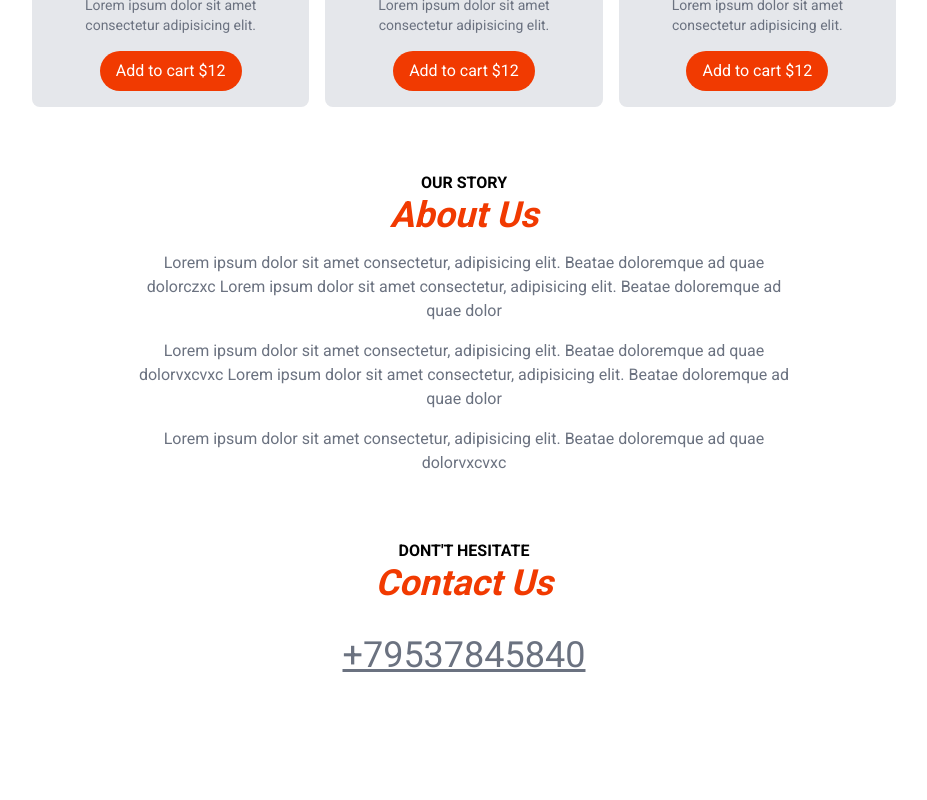
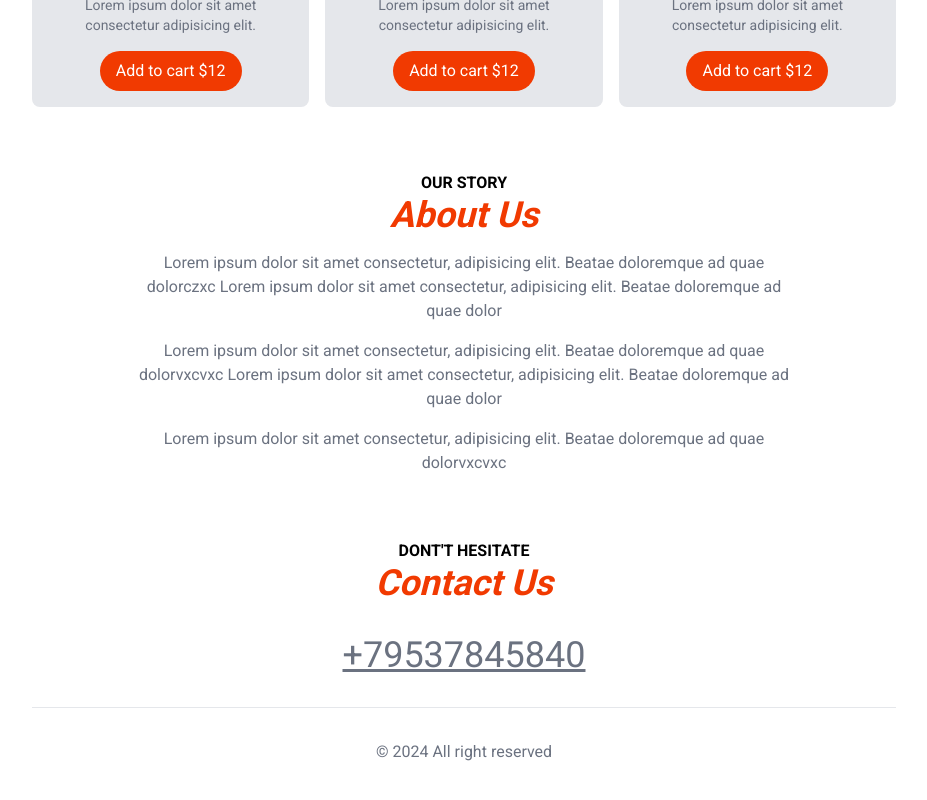
Before and after one commit to Rustam8953/pizza, a Next.js app: page / in a window 1280 px wide. Shown: the part 909-1709 px from the top of the page, without its empty margins (176-1103 px from the left). Before the commit the page ends 1632 px from the top, so only its background shows below. Built offline with nearby package versions, Linux system fonts and the light colour scheme.

Commit message:
Adding footer

```diff
--- a/src/app/page.js
+++ b/src/app/page.js
@@ -1,5 +1,6 @@
 import About from "@/components/layout/About";
 import Contact from "@/components/layout/Contact";
+import Footer from "@/components/layout/Footer";
 import Header from "@/components/layout/Header";
 import Hero from "@/components/layout/Hero";
 import HomeMenu from "@/components/layout/HomeMenu";
@@ -12,6 +13,7 @@ export default function Home() {
       <HomeMenu />
       <About />
       <Contact />
+      <Footer />
     </>
   );
 }
--- /dev/null
+++ b/src/components/layout/Footer.js
@@ -0,0 +1,8 @@
+export default function Footer() {
+    const cuurrentDate = new Date().getFullYear();
+    return(
+        <footer className="border-t p-8 text-center mt-8 text-gray-500">
+            &copy; {cuurrentDate} All right reserved
+        </footer>
+    )
+}
```
